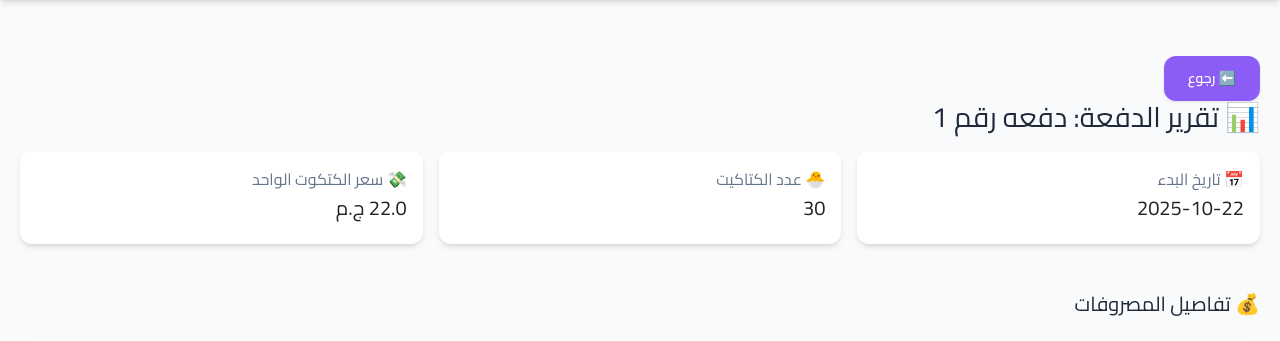
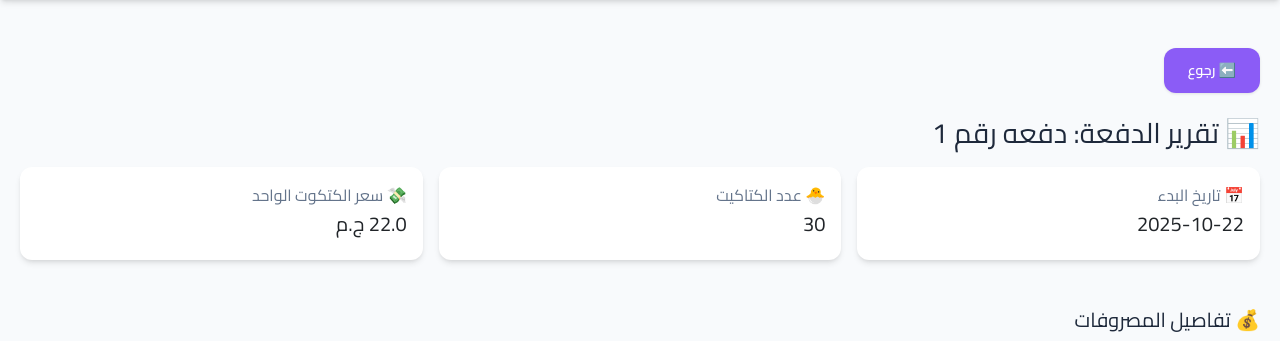
Before and after one commit to h73042026-cpu/ppp, a Flask app: page /report/3 in a window 1280 px wide. Shown: the part 60-401 px from the top of the page. Run offline with Flask 3, Linux system fonts and the light colour scheme; data comes from the database, SQL or seed files in the repository; data that the repository does not hold is empty.

Commit message:
Update report template: adjust button margin for improved layout consistency

```diff
--- a/templates/report.html
+++ b/templates/report.html
@@ -1,6 +1,6 @@
 {% extends "base.html" %}
 {% block content %}
-<div class="mt-4">
+<div class="mb-4 mt-3">
   <a href="{{ url_for('view_batch', batch_id=batch['id']) }}" class="btn btn-secondary">⬅️ رجوع</a>
 </div>
 
```
